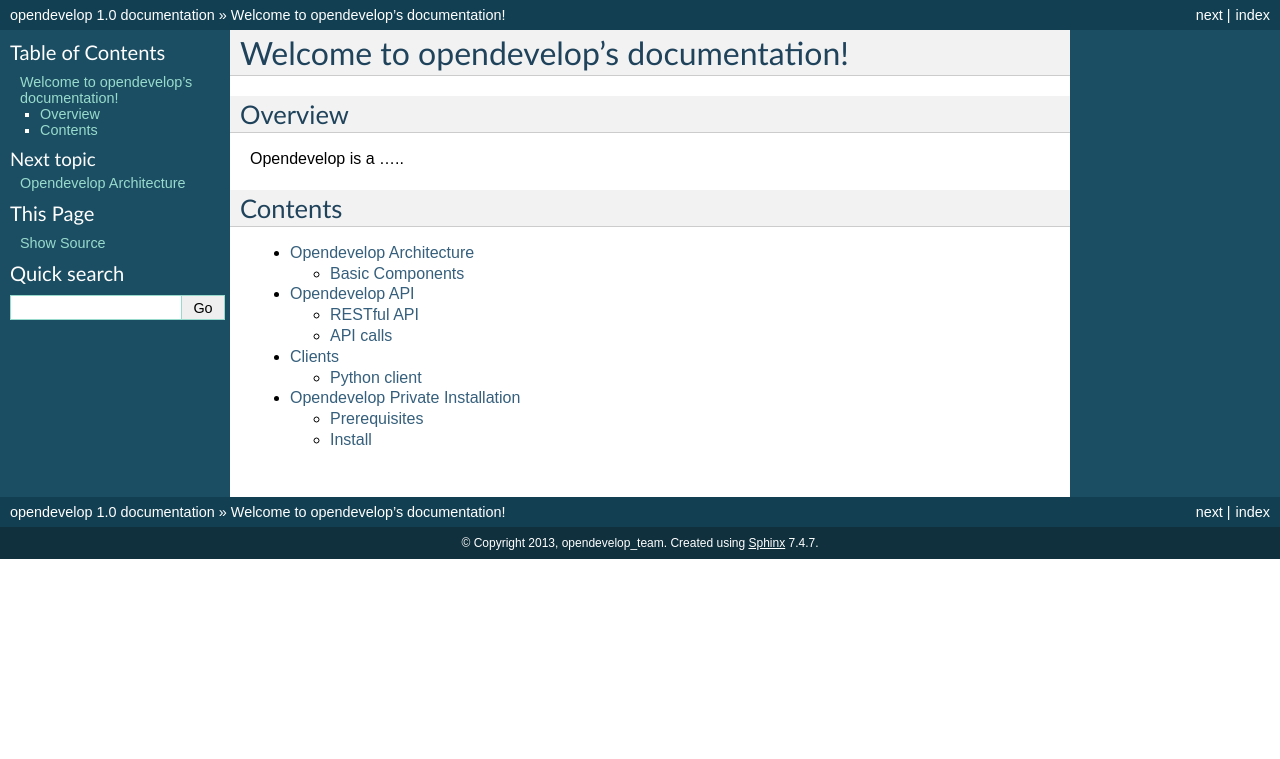
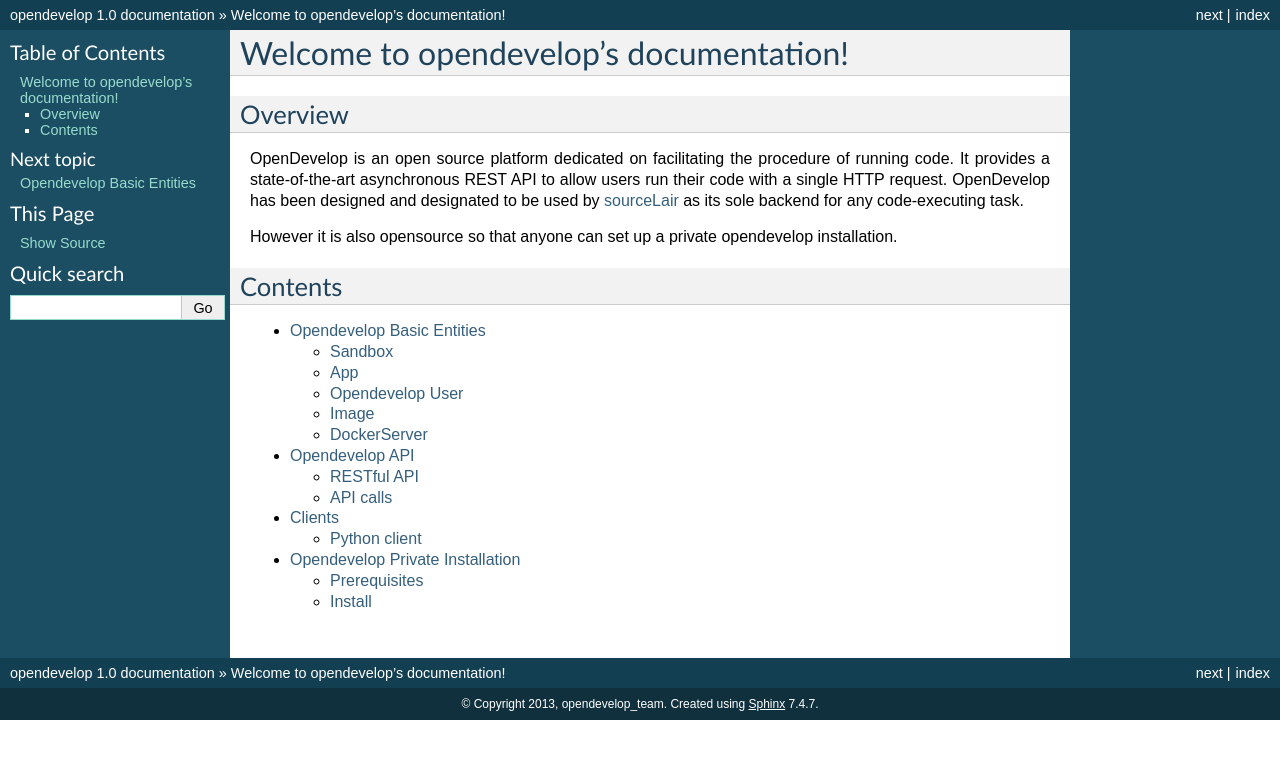
Before and after one commit to opendevelop/opendevelop, a Sphinx documentation site: the page built from docs/index.rst, in a window 1280 px wide. Shown: the top 759 px of the page. Built offline with Sphinx 7.4.7, drawn with Linux system fonts in a browser that asks for light colours.

Commit message:
Add basic concept section

```diff
--- a/docs/architecture.rst
+++ /dev/null
@@ -1,5 +0,0 @@
-Opendevelop Architecture
-^^^^^^^^^^^^^^^^^^^^^^^^
-
-Basic Components
-================
--- /dev/null
+++ b/docs/concepts.rst
@@ -0,0 +1,40 @@
+Opendevelop Basic Entities
+^^^^^^^^^^^^^^^^^^^^^^^^^^^
+
+Sandbox
+=======
+
+The core of the opendevelop project is the sandbox. A sandbox is a linux
+container created with `docker <https://www.docker.io/>`_. In this container the
+end user can execute any kind of code in a secure and isolated way.
+
+App
+===
+
+Every Sandbox that is created has to be associated with a specific App. An
+opendevelop App is a logical entities that many sandboxes can be associated
+with. Every App has an id and a secret key used for Oauth authentication in
+every API call.
+
+Opendevelop User
+=================
+
+An opendevelop App belongs to a user. Every user can have multiple Apps
+associated with him.
+
+Image
+=====
+
+Image is the logical entity that contains information about the image that
+runs in the linux containers where used by the Sandboxes. The user can choose
+and executed their code in images provided by Opendevelop or create their own
+custom image so that running code with opendevelop feels really like home.
+
+DockerServer
+============
+
+The Opendevelop's architecture is designed in such a way so that it can easily
+scale up in a destributed way. So a DockerServer is a server where the Sandboxes
+are created and the code is executed. This way the webserver that serves
+Opendevelop chooses where to dispatch the incoming requests for sandbox
+creations.
--- a/docs/index.rst
+++ b/docs/index.rst
@@ -10,8 +10,14 @@
 Overview
 ========
 
-Opendevelop is a .....
+OpenDevelop is an open source platform dedicated on facilitating the procedure
+of running code. It provides a state-of-the-art asynchronous REST API to allow
+users run their code with a single HTTP request. OpenDevelop has been designed
+and designated to be used by `sourceLair <https://www.sourcelair.com/>`_  as its
+sole backend for any code-executing task.
 
+However it is also opensource so that anyone can set up a private opendevelop
+installation.
 
 Contents
 ========
@@ -20,7 +26,7 @@
     :maxdepth: 2
     :glob:
 
-    architecture
+    concepts
     api
     clients
     install
```
